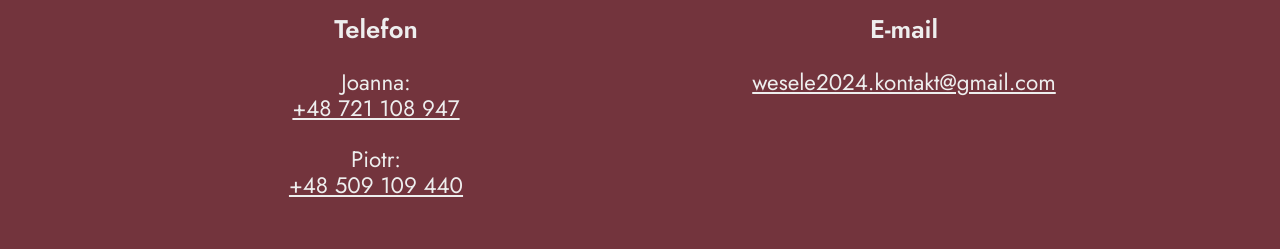
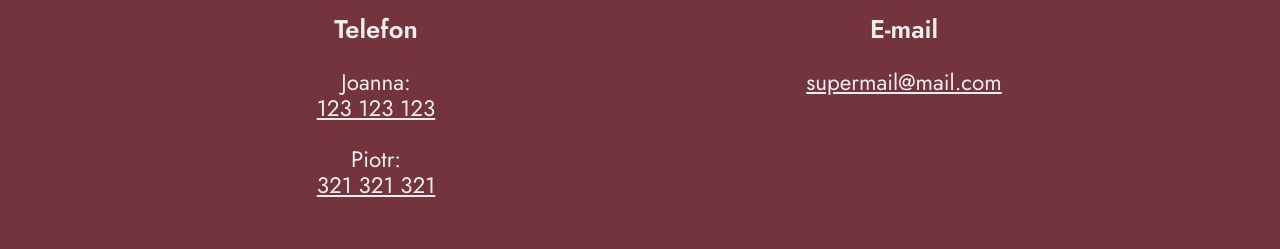
Before and after one commit to pkasprzak9/wesele, a React (Create React App) app: page / in a window 1280 px wide. Shown: the part 3445-3694 px from the top of the page. Built offline with nearby package versions, Linux system fonts and the light colour scheme.

Commit message:
Update contact information

```diff
--- a/src/components/Main/SectionContact/SectionContact.jsx
+++ b/src/components/Main/SectionContact/SectionContact.jsx
@@ -9,12 +9,12 @@ export default function SectionContact() {
         <div className={styles.row}>
           <div className={`${styles.col} ${styles.text}`}>
             <span className={styles.highlight}>Telefon</span><br />
-            Joanna: <a href="tel:+48 721 108 947">+48 721 108 947</a><br />
-            Piotr: <a href="tel:+48 509 109 440">+48 509 109 440</a>
+            Joanna: <a href="tel:+123 123 123">123 123 123</a><br />
+            Piotr: <a href="tel:+321 321 321">321 321 321</a>
           </div>
           <div className={`${styles.col} ${styles.text}`}>
             <span className={styles.highlight}>E-mail</span><br />
-            <a href="mailto: wesele2024.kontakt@gmail.com" >wesele2024.kontakt@gmail.com</a>
+            <a href="mailto: supermail@mail.com" >supermail@mail.com</a>
           </div>
         </div>
       </div>
```
